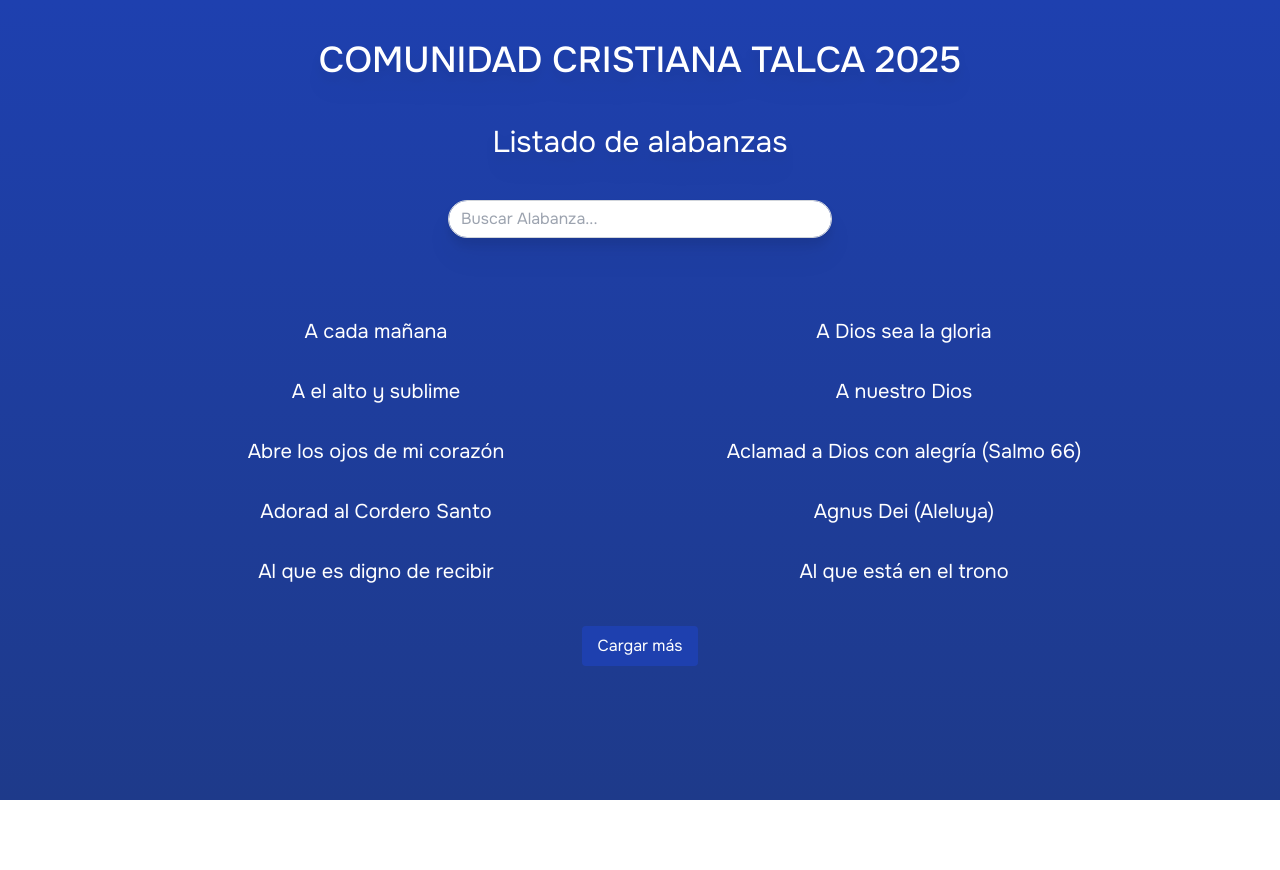
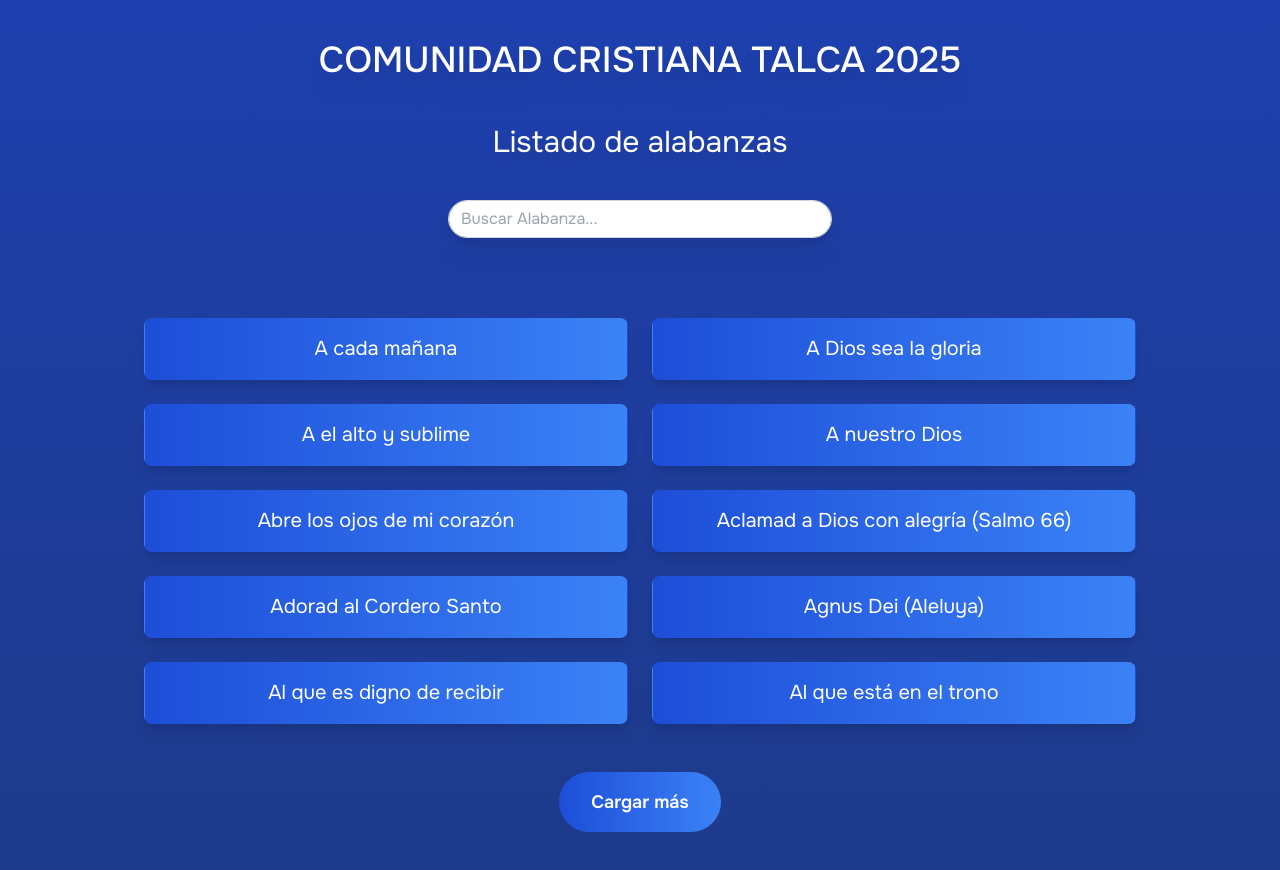
Before and after one commit to Er1kDev/letrascct, a React (Vite) app: page / in a window 1280 px wide. Before the commit the page ends 800 px from the top, so only its background shows below. Built offline with nearby package versions, Linux system fonts and the light colour scheme.

Commit message:
diseños nuevos en el listado de las letras

```diff
--- a/src/components/AlabanzasList.jsx
+++ b/src/components/AlabanzasList.jsx
@@ -14,20 +14,51 @@ export const AlabanzasList = ({ alabanzas }) => {
     }
 
     return (
-        <div>
-            <ul className='grid grid-cols-1 md:grid-cols-2 gap-8 text-center '>
+        <div className="container mx-auto px-4">
+            <ul className='grid grid-cols-1 md:grid-cols-2 lg:grid-cols-2 gap-6'>
                 {
                     alabanzas.slice(0, visibleCount).map((alabanza) => (
-                        <li key={alabanza.id} className=''>
-                            <a className='rounded py-2 px-3 text-white transition hover:text-blue-300 text-xl' onClick={() => handleSelectAlabanza(alabanza.id)} href="">{alabanza.titulo}</a>
+                        <li key={alabanza.id}
+                            className='transform transition-all duration-300 hover:scale-105'
+                        >
+                            <a
+                                onClick={() => handleSelectAlabanza(alabanza.id)}
+                                href="#"
+                                className='block p-4 bg-gradient-to-r from-blue-700 to-blue-500
+                             rounded-lg shadow-lg text-white text-xl
+                             hover:from-blue-600 hover:to-blue-400
+                             transition-all duration-300 ease-in-out
+                             transform hover:-translate-y-1
+                             border border-transparent hover:border-blue-300
+                             text-center'
+                            >
+                                {alabanza.titulo}
+                            </a>
                         </li>
                     ))
                 }
             </ul>
-            <div className='pt-10 text-center'>
+            <div className='pt-12 text-center'>
                 {visibleCount < alabanzas.length && (
-                    <button onClick={handleMore} className='px-4 py-2 bg-blue-800 text-white rounded'>Cargar más</button>
+                    <button
+                        onClick={handleMore}
+                        className='px-8 py-4 bg-gradient-to-r from-blue-700 to-blue-500
+                     text-white rounded-full text-lg font-semibold
+                     transform transition-all duration-300 ease-in-out
+                     hover:from-blue-600 hover:to-blue-400
+                     hover:scale-105 hover:shadow-xl
+                     active:scale-95
+                     focus:outline-none focus:ring-2 focus:ring-blue-400 focus:ring-opacity-50'
+                    >
+                        Cargar más
+                    </button>
                 )}
+                {visibleCount >= alabanzas.length && (
+                    <p className='text-white text-lg font-semibold'>
+                        No hay más alabanzas para cargar.
+                    </p>
+                )}
+
             </div>
         </div>
     )
```
